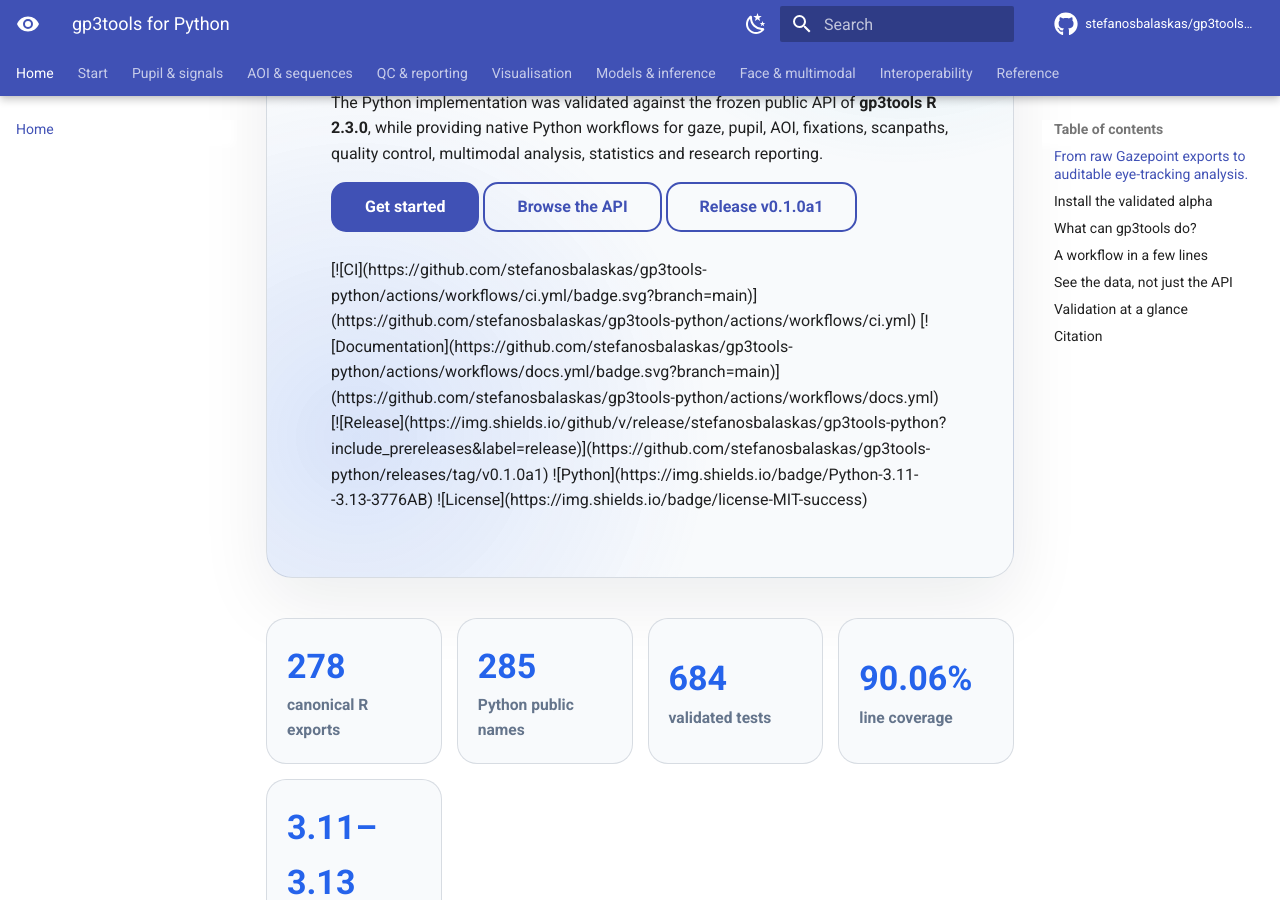
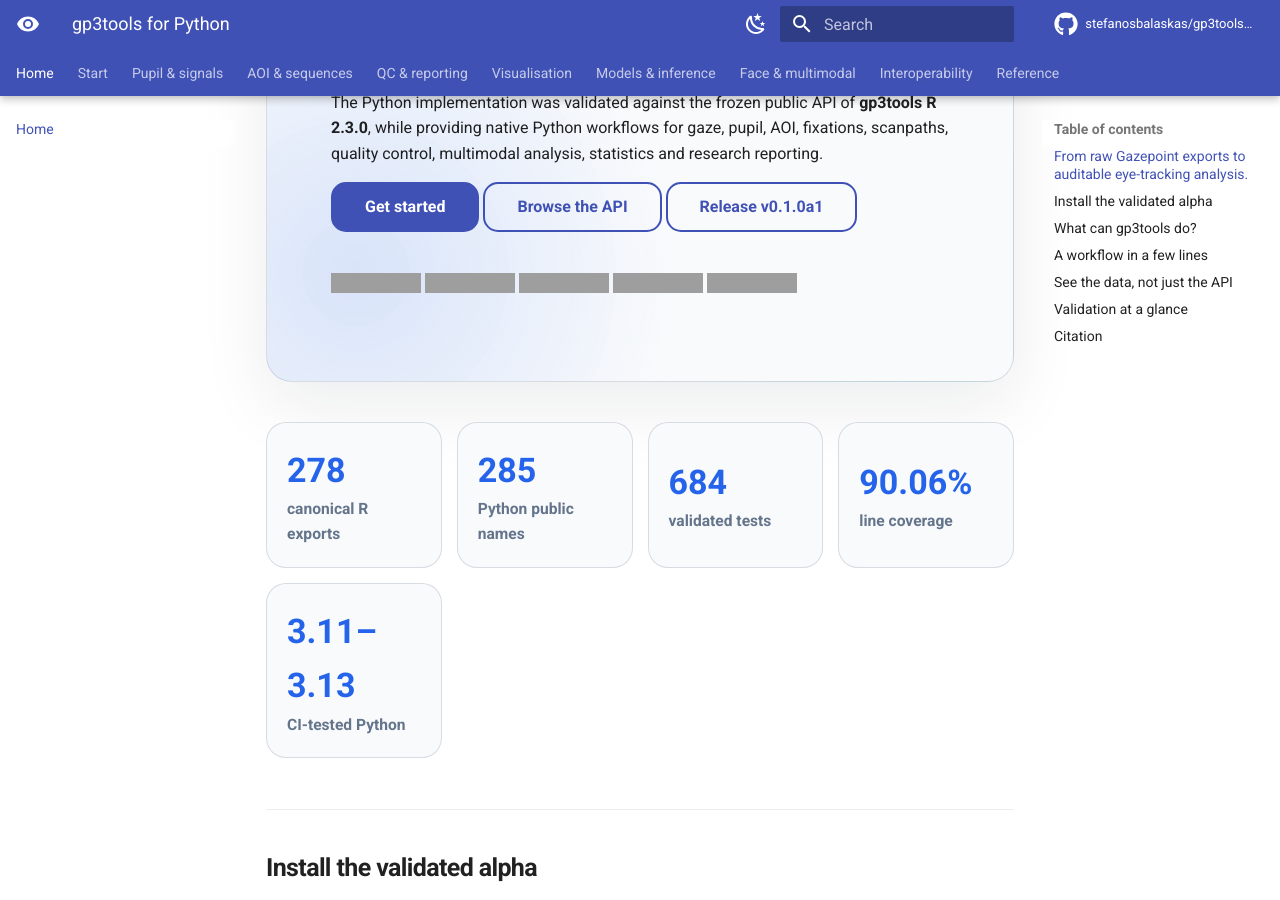
Before and after one commit to stefanosbalaskas/gp3tools-python, an MkDocs documentation site: the page built from docs/index.md, in a window 1280 px wide and 900 px high, scrolled down 445 px. Built offline with MkDocs 1.6.1 and Material for MkDocs 9.7.7, drawn with Linux system fonts in a browser that asks for light colours; comment, search, counter and statistics services are not loaded; grey boxes are pictures that could not be loaded.

Commit message:
Fix homepage badge rendering

```diff
--- a/docs/index.md
+++ b/docs/index.md
@@ -24,7 +24,7 @@
 [Browse the API](API_REFERENCE.md){ .md-button }
 [Release v0.1.0a1](https://github.com/stefanosbalaskas/gp3tools-python/releases/tag/v0.1.0a1){ .md-button }
 
-<div class="gp3-badges">
+<div class="gp3-badges" markdown="1">
 
 [![CI](https://github.com/stefanosbalaskas/gp3tools-python/actions/workflows/ci.yml/badge.svg?branch=main)](https://github.com/stefanosbalaskas/gp3tools-python/actions/workflows/ci.yml)
 [![Documentation](https://github.com/stefanosbalaskas/gp3tools-python/actions/workflows/docs.yml/badge.svg?branch=main)](https://github.com/stefanosbalaskas/gp3tools-python/actions/workflows/docs.yml)
```
